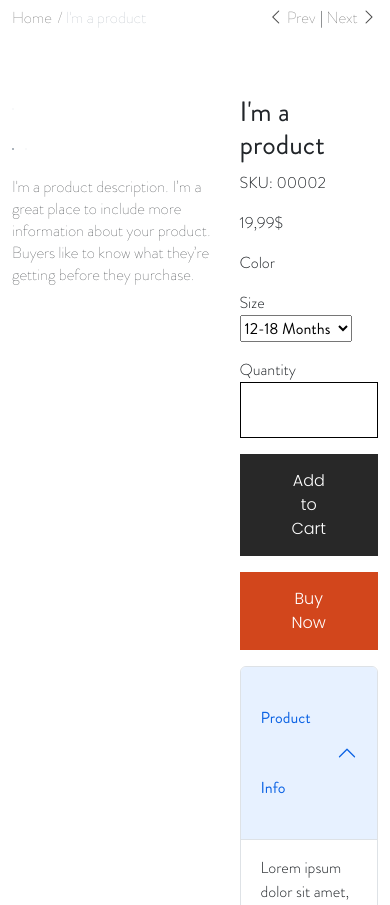
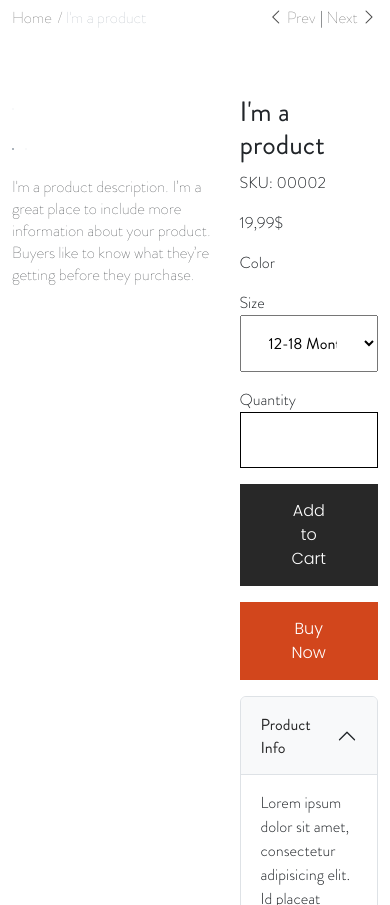
Before and after one commit to pointover/happy-kids-website, a website: page pages/product.html in a window 390 px wide. Shown: the part 195-1100 px from the top of the page. Drawn offline with nearby package versions, Linux system fonts and the light colour scheme.

Commit message:
Update styles

```diff
--- a/styles/main.scss
+++ b/styles/main.scss
@@ -236,6 +236,14 @@ ul.nav {
     .swiper-button-prev.swiper-banner-prev {
         margin-left: 100px;
     }
+    @media (max-width: 768px) {
+        .swiper-button-next.swiper-banner-next,
+        .swiper-button-prev.swiper-banner-prev
+         {
+            margin-right: 0;
+            margin-left: 0;
+        }
+    }
 
     .swiper-button-next.swiper-arrival-next {
         right: 0;
@@ -383,6 +391,8 @@ ul.nav {
 }
 
 .banner-img {
+    max-height: 500px;
+
     img {
         width: 100%;
     }
@@ -632,3 +642,27 @@ input {
         color: #ffffff;
     }
 }
+
+select {
+
+    &.select-size {
+        width: 100%;
+        padding: 15px 24px;
+    }
+
+}
+
+.accordion-button:not(.collapsed) {
+    color: #282828;
+    background-color: #F8F9FA;
+    box-shadow: inset 0 calc(-1 * var(--bs-accordion-border-width)) 0 var(--bs-accordion-border-color);
+}
+
+.accordion-button:not(.collapsed)::after {
+    background-image: var(--bs-accordion-btn-icon);
+    transform: var(--bs-accordion-btn-icon-transform);
+}
+
+.accordion-header {
+    line-height: normal;
+}
```
Also changed, not shown: styles/main.css, 1 other file.
